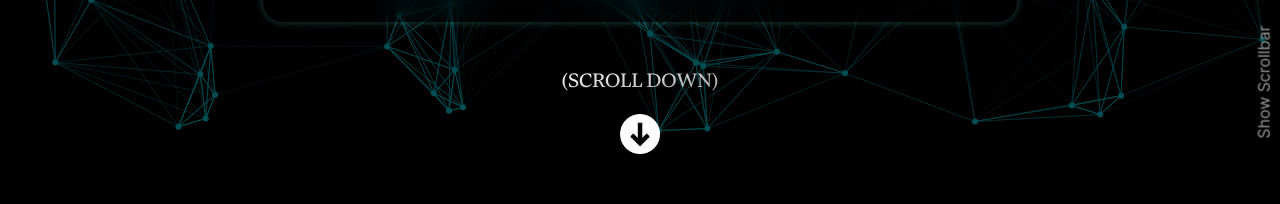
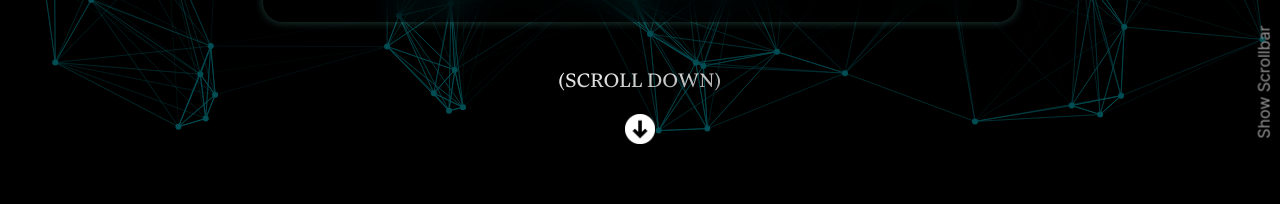
Before and after one commit to jduncan017/portfolio, a Next.js app: page / in a window 1280 px wide. Shown: the part 658-862 px from the top of the page. Built offline with nearby package versions, Linux system fonts and the light colour scheme; no server answers.

Commit message:
update about section delay

```diff
--- a/src/app/components/About.tsx
+++ b/src/app/components/About.tsx
@@ -33,7 +33,6 @@ export const About = () => {
               ease: "easeInOut",
               type: "spring",
               bounce: 0.2,
-              delay: 0.5,
             }}
           >
             <div className="ImageContainer flex h-fit w-full justify-end overflow-hidden rounded-r-xl bg-black/90 p-4 pr-8 shadow-secondaryBright min-[382px]:pl-[calc((100vw-350px-32px)/2)] xs:justify-center xs:rounded-xl xs:pl-4 lg:justify-end lg:rounded-l-none xxl:rounded-xl xxl:pr-4">
@@ -56,7 +55,7 @@ export const About = () => {
               ease: "easeInOut",
               type: "spring",
               bounce: 0.2,
-              delay: 0.55,
+              delay: 0.15,
             }}
           >
             <h2 className="Title mb-3 flex gap-2  text-3xl font-semibold uppercase leading-normal tracking-widest text-white sm:text-4xl">
--- a/src/app/components/Header.tsx
+++ b/src/app/components/Header.tsx
@@ -50,8 +50,7 @@ export const Header = () => {
         </div>
         <div className="Scroll mt-[6vh] flex flex-col items-center">
           <motion.h3
-            className="ScrollDown globalhover-animation text-gradient-clip font-gulzar text-xl font-medium uppercase text-gray-200"
-            onClick={performSmoothScroll}
+            className="ScrollDown text-gradient-clip font-gulzar text-xl uppercase tracking-wide text-gray-200"
             initial={{ opacity: 0 }}
             animate={{ opacity: 1 }}
             transition={{ duration: 1, delay: 2.75, ease: "easeIn" }}
@@ -64,13 +63,13 @@ export const Header = () => {
             transition={{ duration: 1, delay: 3, ease: "easeIn" }}
           >
             <Image
-              width={40}
-              height={40}
+              width={30}
+              height={30}
               src={"/down-arrow.png"}
               alt="scroll down"
               aria-label="scroll down"
               onClick={performSmoothScroll}
-              className="DownArrow globalhover-animation relative mt-4 h-10 w-10 border-none delay-300"
+              className="DownArrow global__hover-animation relative mt-4 border-none delay-300"
               id="nav-trigger"
             />
           </motion.div>
```
